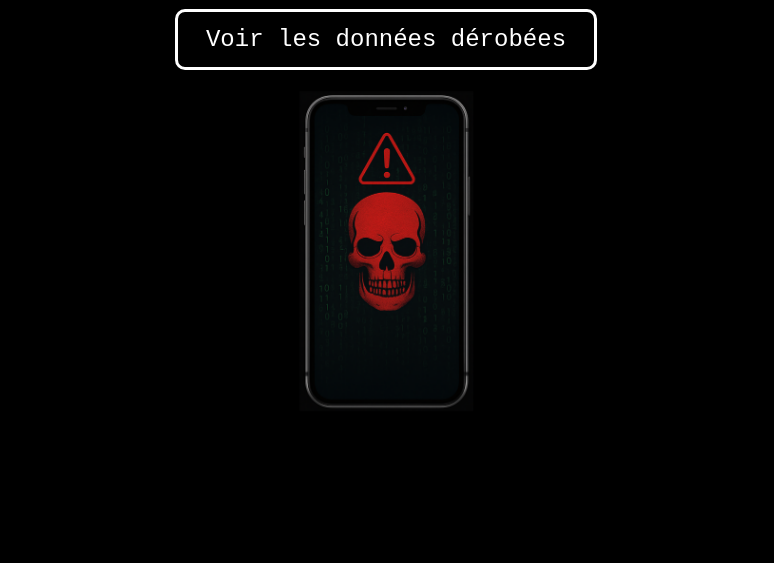
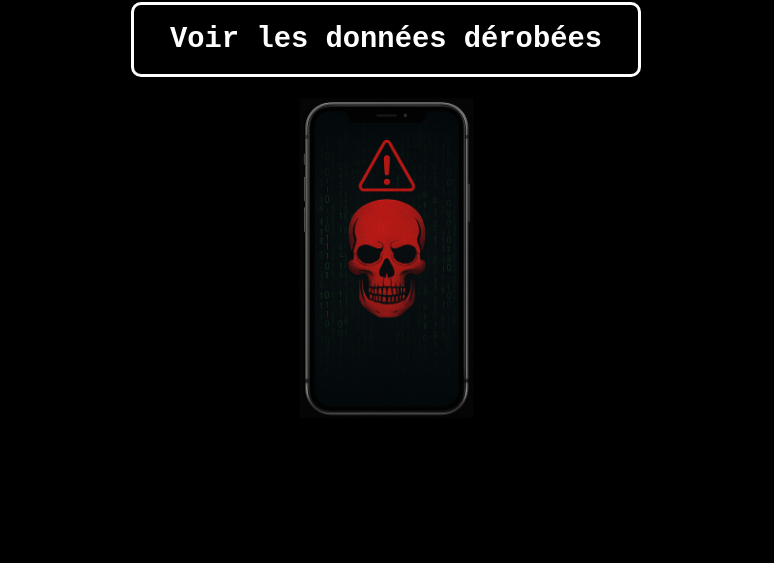
Before and after one commit to Spartagore/cyber-prevention, a plain HTML site: page hacked.html in a window 1280 px wide. Shown: the part 237-800 px from the top of the page, without its empty margins (254-1028 px from the left). Drawn offline with Linux system fonts and the light colour scheme.

Commit message:
Update hacked.html

```diff
--- a/hacked.html
+++ b/hacked.html
@@ -40,12 +40,11 @@
     a.button {
       border: 3px solid #fff;
       color: #fff;
-      padding: 14px 28px;
+      padding: 18px 36px;
       text-decoration: none;
       border-radius: 10px;
-      font-size: clamp(1rem, 4.5vw, 1.5rem);
-      opacity: 0;
-      animation: fadein 2.5s forwards 2.5s;
+      font-size: clamp(1.2rem, 5.5vw, 1.8rem);
+      font-weight: bold;
       transition: background 0.3s, transform 0.2s;
     }
 
@@ -53,10 +52,6 @@
       background: red;
       border-color: red;
       transform: scale(1.05);
-    }
-
-    @keyframes fadein {
-      to { opacity: 1; }
     }
 
     img {
```
